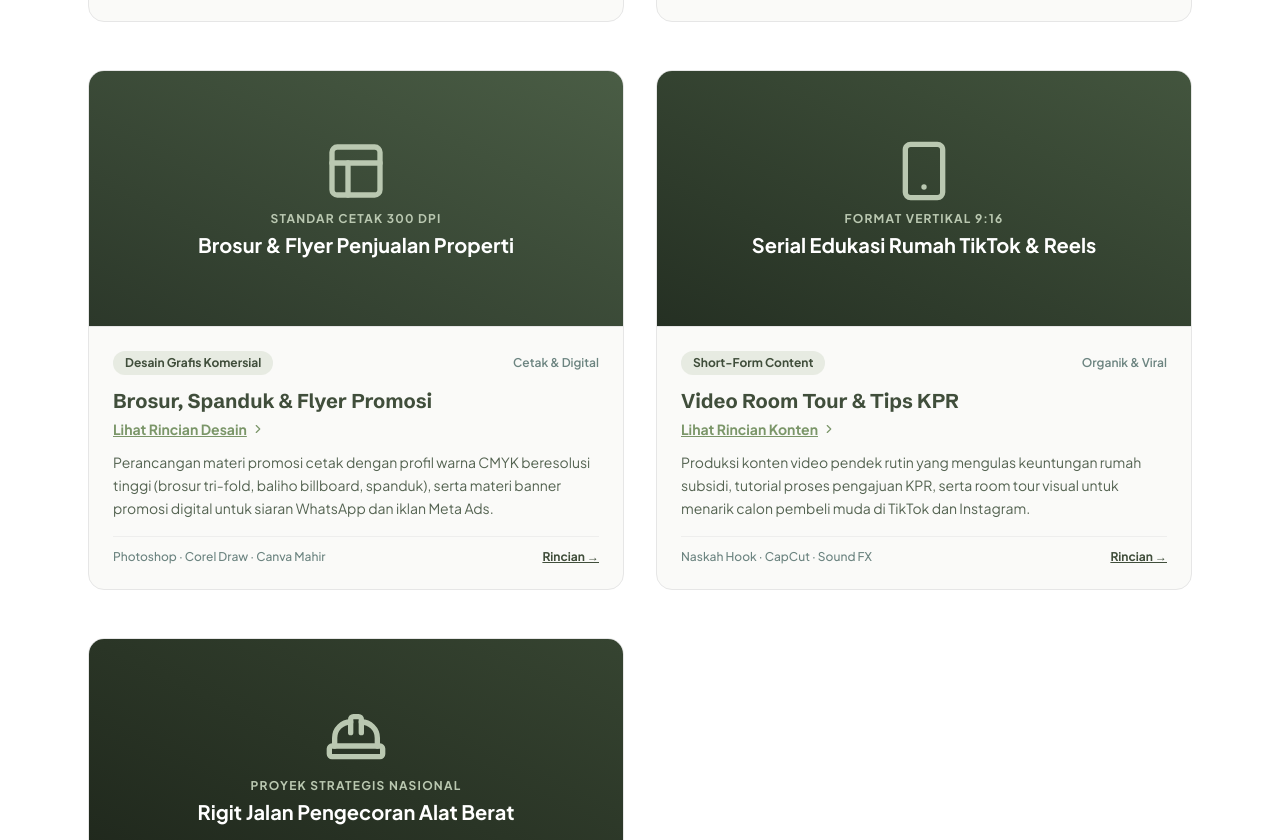
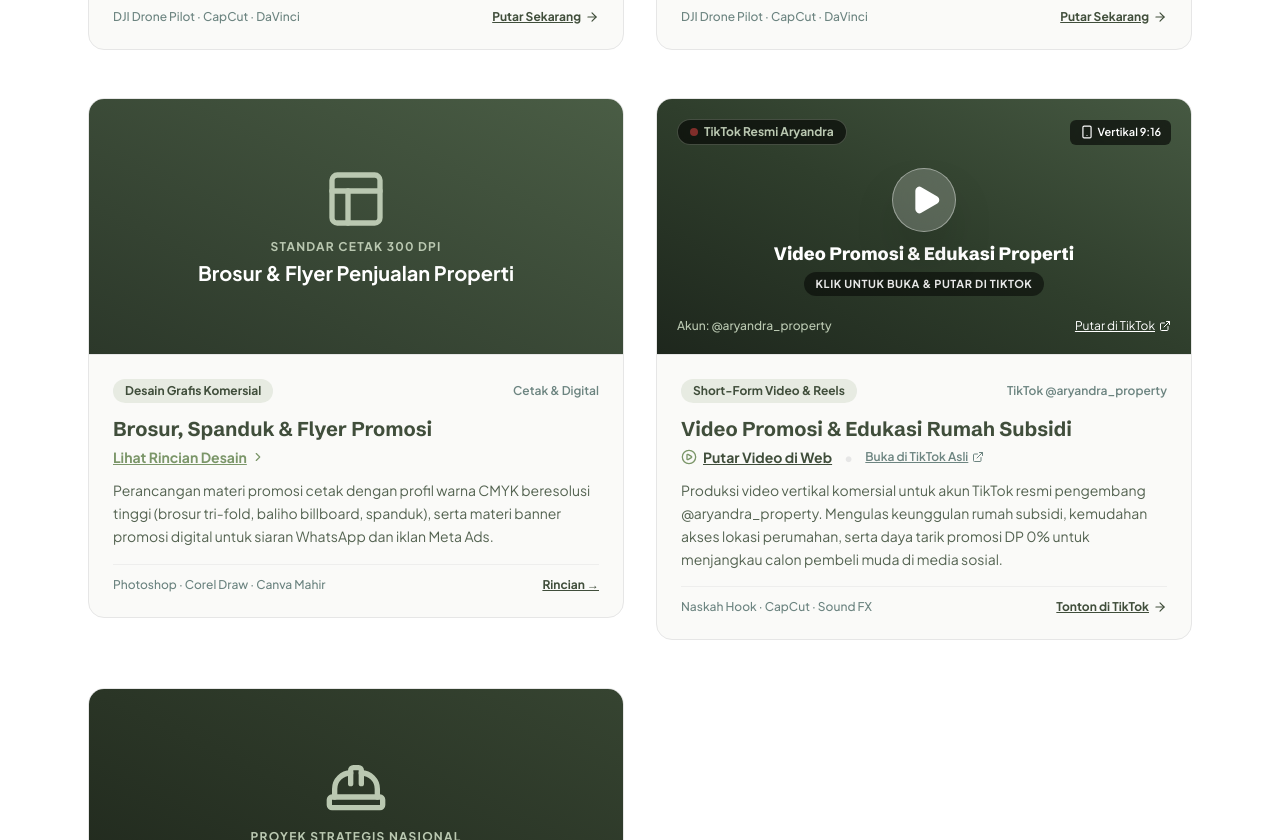
Before and after one commit to anggara82829-sys/dimasanggara.github.io, a plain HTML site: page index.html in a window 1280 px wide. Shown: the part 3664-4504 px from the top of the page. Drawn offline with nearby package versions, Linux system fonts and the light colour scheme.

Commit message:
Tambahkan video promosi TikTok resmi Aryandra Property (@aryandra_property)

```diff
--- a/index.html
+++ b/index.html
@@ -361,10 +361,15 @@
                   <span class="text-xs text-mineral font-semibold">Live Production</span>
                 </div>
                 <h3 class="font-display font-bold text-xl text-primary mb-1">Website Resmi Aryandra Property</h3>
-                <p class="font-bold text-sm text-accent mb-3">
+                <p class="font-bold text-sm text-accent mb-3 flex flex-wrap items-center gap-3">
                   <a href="https://aryandraproperty.com" target="_blank" rel="noopener noreferrer" class="hover:text-primary transition underline flex items-center gap-1">
                     <span>Kunjungi Website (aryandraproperty.com)</span>
                     <i data-lucide="external-link" class="w-3.5 h-3.5"></i>
+                  </a>
+                  <span class="text-silver">&bull;</span>
+                  <a href="https://www.tiktok.com/@aryandra_property/video/7654879245839174932" target="_blank" rel="noopener noreferrer" class="text-xs text-mineral hover:text-primary underline flex items-center gap-1 font-semibold">
+                    <span>TikTok @aryandra_property</span>
+                    <i data-lucide="external-link" class="w-3 h-3"></i>
                   </a>
                 </p>
                 <p class="font-normal text-secondary text-sm leading-relaxed mb-4">
@@ -684,36 +689,70 @@
             </div>
           </div>
 
-          <!-- Project 6: Short-Form TikTok & Reels -->
+          <!-- Project 6: Konten Promosi TikTok Aryandra Property -->
           <div class="project-item w-full md:w-1/2 px-4 mb-12" data-category="video">
-            <div class="bg-paper border border-silver rounded-2xl overflow-hidden hover:shadow-lg transition duration-300">
-              <div class="h-64 bg-primary/10 border-b border-silver flex items-center justify-center relative overflow-hidden group">
-                <div class="w-full h-full bg-gradient-to-tr from-[#253023] to-[#43553E] flex flex-col items-center justify-center text-white p-6 text-center">
-                  <i data-lucide="smartphone" class="w-16 h-16 text-celadon mb-2 group-hover:scale-110 transition duration-300"></i>
-                  <span class="text-xs uppercase tracking-widest font-bold text-celadon">Format Vertikal 9:16</span>
-                  <span class="text-xl font-bold mt-1">Serial Edukasi Rumah TikTok &amp; Reels</span>
+            <div class="bg-paper border border-silver rounded-2xl overflow-hidden hover:shadow-xl transition duration-300 flex flex-col h-full">
+              <!-- Clickable Header Link -->
+              <a href="https://www.tiktok.com/@aryandra_property/video/7654879245839174932" target="_blank" rel="noopener noreferrer" class="relative h-64 bg-gradient-to-tr from-[#1E271D] via-[#2F3E2C] to-[#465942] overflow-hidden group cursor-pointer block border-b border-silver">
+                <div class="absolute inset-0 flex flex-col justify-between p-5 text-white">
+                  <div class="flex items-center justify-between">
+                    <span class="px-3 py-1 bg-black/60 backdrop-blur-sm text-celadon text-xs font-bold rounded-full border border-celadon/30 flex items-center gap-1.5">
+                      <span class="w-2 h-2 rounded-full bg-red-500 animate-pulse"></span>
+                      TikTok Resmi Aryandra
+                    </span>
+                    <span class="px-2.5 py-1 bg-black/60 backdrop-blur-sm text-white text-[11px] font-semibold rounded-md flex items-center gap-1">
+                      <i data-lucide="smartphone" class="w-3.5 h-3.5"></i> Vertikal 9:16
+                    </span>
+                  </div>
+                  <div class="flex flex-col items-center justify-center my-auto text-center">
+                    <div class="w-16 h-16 rounded-full bg-white/20 backdrop-blur-md border border-white/40 text-white flex items-center justify-center shadow-2xl group-hover:scale-110 group-hover:bg-accent transition duration-300 mb-2">
+                      <i data-lucide="play" class="w-8 h-8 fill-white translate-x-0.5"></i>
+                    </div>
+                    <span class="text-lg font-display font-extrabold text-white group-hover:text-celadon transition">
+                      Video Promosi &amp; Edukasi Properti
+                    </span>
+                    <span class="mt-1 text-[11px] font-bold text-white/90 uppercase tracking-wider bg-black/50 px-3 py-1 rounded-full">
+                      Klik Untuk Buka &amp; Putar di TikTok
+                    </span>
+                  </div>
+                  <div class="text-left text-white/90 text-xs flex items-center justify-between">
+                    <span class="text-celadon font-medium">Akun: @aryandra_property</span>
+                    <span class="flex items-center gap-1 text-white underline group-hover:text-accent transition">
+                      <span>Putar di TikTok</span>
+                      <i data-lucide="external-link" class="w-3 h-3"></i>
+                    </span>
                   </div>
                 </div>
-              <div class="p-6">
+              </a>
+
+              <div class="p-6 flex-1 flex flex-col justify-between">
+                <div>
                   <div class="flex items-center justify-between mb-3">
-                  <span class="inline-block px-3 py-1 rounded-full bg-accent/15 text-primary text-xs font-bold">Short-Form Content</span>
-                  <span class="text-xs text-mineral font-semibold">Organik &amp; Viral</span>
+                    <span class="inline-block px-3 py-1 rounded-full bg-accent/15 text-primary text-xs font-bold">Short-Form Video &amp; Reels</span>
+                    <span class="text-xs text-mineral font-semibold">TikTok @aryandra_property</span>
                   </div>
-                <h3 class="font-display font-bold text-xl text-primary mb-1">Video Room Tour &amp; Tips KPR</h3>
-                <p class="font-bold text-sm text-accent mb-3">
-                  <button onclick="openModal('Video Room Tour & Tips KPR', 'Produksi konten video pendek secara rutin: mulai dari riset topik KPR, penyusunan naskah hook 3 detik pertama, perekaman sudut interior ruangan, hingga penambahan efek suara dan penulisan caption interaktif.', 'Video & Konten')" class="underline hover:text-primary font-bold flex items-center gap-1">
-                    <span>Lihat Rincian Konten</span>
-                    <i data-lucide="chevron-right" class="w-3.5 h-3.5"></i>
+                  <h3 class="font-display font-bold text-xl text-primary mb-1">Video Promosi &amp; Edukasi Rumah Subsidi</h3>
+                  <p class="font-bold text-sm text-accent mb-3 flex flex-wrap items-center gap-3">
+                    <button onclick="openModal('Video Promosi TikTok Aryandra Property', 'Produksi konten video pendek kreatif untuk akun TikTok resmi pengembang properti @aryandra_property. Mulai dari penyusunan materi promosi hunian subsidi, pemilihan audio/sound trending, hook visual menarik, dan direct call-to-action ke tim pemasaran.', 'Video & Konten', '7654879245839174932', 'https://www.tiktok.com/@aryandra_property/video/7654879245839174932')" class="underline hover:text-primary font-bold flex items-center gap-1.5 text-primary">
+                      <i data-lucide="play-circle" class="w-4 h-4 text-accent"></i>
+                      <span>Putar Video di Web</span>
                     </button>
+                    <span class="text-silver">&bull;</span>
+                    <a href="https://www.tiktok.com/@aryandra_property/video/7654879245839174932" target="_blank" rel="noopener noreferrer" class="text-xs text-mineral hover:text-primary underline flex items-center gap-1 font-semibold">
+                      <span>Buka di TikTok Asli</span>
+                      <i data-lucide="external-link" class="w-3 h-3"></i>
+                    </a>
                   </p>
                   <p class="font-normal text-secondary text-sm leading-relaxed mb-4">
-                  Produksi konten video pendek rutin yang mengulas keuntungan rumah subsidi, tutorial proses pengajuan KPR, serta room tour visual untuk menarik calon pembeli muda di TikTok dan Instagram.
+                    Produksi video vertikal komersial untuk akun TikTok resmi pengembang @aryandra_property. Mengulas keunggulan rumah subsidi, kemudahan akses lokasi perumahan, serta daya tarik promosi DP 0% untuk menjangkau calon pembeli muda di media sosial.
                   </p>
+                </div>
                 <div class="pt-3 border-t border-silver/60 flex items-center justify-between text-xs">
                   <span class="text-mineral font-medium">Naskah Hook &middot; CapCut &middot; Sound FX</span>
-                  <button onclick="openModal('Video Room Tour & Tips KPR', 'Produksi video vertikal short-form untuk media sosial.', 'Video & Konten')" class="text-primary hover:text-accent font-bold underline">
-                    Rincian &rarr;
-                  </button>
+                  <a href="https://www.tiktok.com/@aryandra_property/video/7654879245839174932" target="_blank" rel="noopener noreferrer" class="text-primary hover:text-accent font-bold underline flex items-center gap-1">
+                    <span>Tonton di TikTok</span>
+                    <i data-lucide="arrow-right" class="w-3.5 h-3.5"></i>
+                  </a>
                 </div>
               </div>
             </div>
@@ -1004,18 +1043,19 @@
       </div>
       <h3 class="font-display font-extrabold text-2xl text-primary" id="modalTitle">Judul Proyek</h3>
 
-      <!-- Video Player Container (Plays local MP4 directly & reliably) -->
+      <!-- Video Player Container (Plays local MP4 directly & reliably or TikTok Embed) -->
       <div id="modalVideoContainer" class="hidden flex-col items-center my-3 bg-stone-900 p-2.5 rounded-2xl border border-silver/40">
         <video id="modalVideoPlayer" class="w-full max-w-[320px] max-h-[500px] rounded-xl shadow-xl bg-black object-contain mx-auto" controls playsinline preload="metadata">
           <source id="modalVideoSource" src="" type="video/mp4">
           Browser Anda tidak mendukung pemutar video HTML5.
         </video>
+        <iframe id="modalTikTokIframe" class="w-full max-w-[325px] h-[520px] rounded-xl shadow-xl border-none bg-black mx-auto hidden" src="" allow="accelerometer; autoplay; clipboard-write; encrypted-media; fullscreen; gyroscope; picture-in-picture; web-share" allowfullscreen loading="lazy"></iframe>
         <div class="mt-2.5 text-[11px] text-white/80 flex items-center justify-between w-full px-2">
           <span class="flex items-center gap-1.5">
             <span class="w-2 h-2 rounded-full bg-emerald-400 animate-pulse"></span>
-            Video Asli &middot; Resolusi HD
+            Video Format 9:16
           </span>
-          <span class="text-celadon font-medium">Vertical 9:16</span>
+          <span class="text-celadon font-medium">Resolusi HD</span>
         </div>
       </div>
 
@@ -1083,6 +1123,7 @@
     const modalVideoContainer = document.getElementById('modalVideoContainer');
     const modalVideoPlayer = document.getElementById('modalVideoPlayer');
     const modalVideoSource = document.getElementById('modalVideoSource');
+    const modalTikTokIframe = document.getElementById('modalTikTokIframe');
     const modalDirectLink = document.getElementById('modalDirectLink');
 
     function openModal(title, desc, category, videoSrc, directUrl) {
@@ -1092,9 +1133,24 @@
       modalWhatsAppBtn.href = `https://wa.me/6283829406653?text=Halo%20Dimas,%20saya%20tertarik%20dengan%20karya%20"${encodeURIComponent(title)}".`;
 
       if (videoSrc) {
+        if (videoSrc.endsWith('.mp4')) {
+          if (modalTikTokIframe) {
+            modalTikTokIframe.src = '';
+            modalTikTokIframe.classList.add('hidden');
+          }
           modalVideoSource.src = videoSrc;
+          modalVideoPlayer.classList.remove('hidden');
           modalVideoPlayer.load();
           modalVideoPlayer.play().catch(() => {});
+        } else {
+          // TikTok Player ID
+          modalVideoPlayer.pause();
+          modalVideoPlayer.classList.add('hidden');
+          if (modalTikTokIframe) {
+            modalTikTokIframe.src = `https://www.tiktok.com/player/v1/${videoSrc}?embed_from=oembed&music_info=1&description=1`;
+            modalTikTokIframe.classList.remove('hidden');
+          }
+        }
         modalVideoContainer.classList.remove('hidden');
         modalVideoContainer.classList.add('flex');
       } else {
@@ -1103,6 +1159,10 @@
         }
         if (modalVideoSource) {
           modalVideoSource.src = '';
+        }
+        if (modalTikTokIframe) {
+          modalTikTokIframe.src = '';
+          modalTikTokIframe.classList.add('hidden');
         }
         modalVideoContainer.classList.add('hidden');
         modalVideoContainer.classList.remove('flex');
@@ -1113,8 +1173,10 @@
         modalDirectLink.classList.remove('hidden');
         const span = modalDirectLink.querySelector('span');
         if (span) {
-          if (directUrl.includes('tiktok.com')) {
-            span.innerText = 'Buka di Akun TikTok (@echistore5)';
+          if (directUrl.includes('aryandra_property')) {
+            span.innerText = 'Buka Video di TikTok Resmi (@aryandra_property)';
+          } else if (directUrl.includes('echistore5')) {
+            span.innerText = 'Buka di Akun TikTok Dimas (@echistore5)';
           } else {
             span.innerText = 'Kunjungi Website Langsung';
           }
@@ -1134,6 +1196,9 @@
       }
       if (modalVideoSource) {
         modalVideoSource.src = '';
+      }
+      if (modalTikTokIframe) {
+        modalTikTokIframe.src = '';
       }
       modal.classList.add('hidden');
     }
```
Lines whose indentation alone changed are shown as unchanged.
